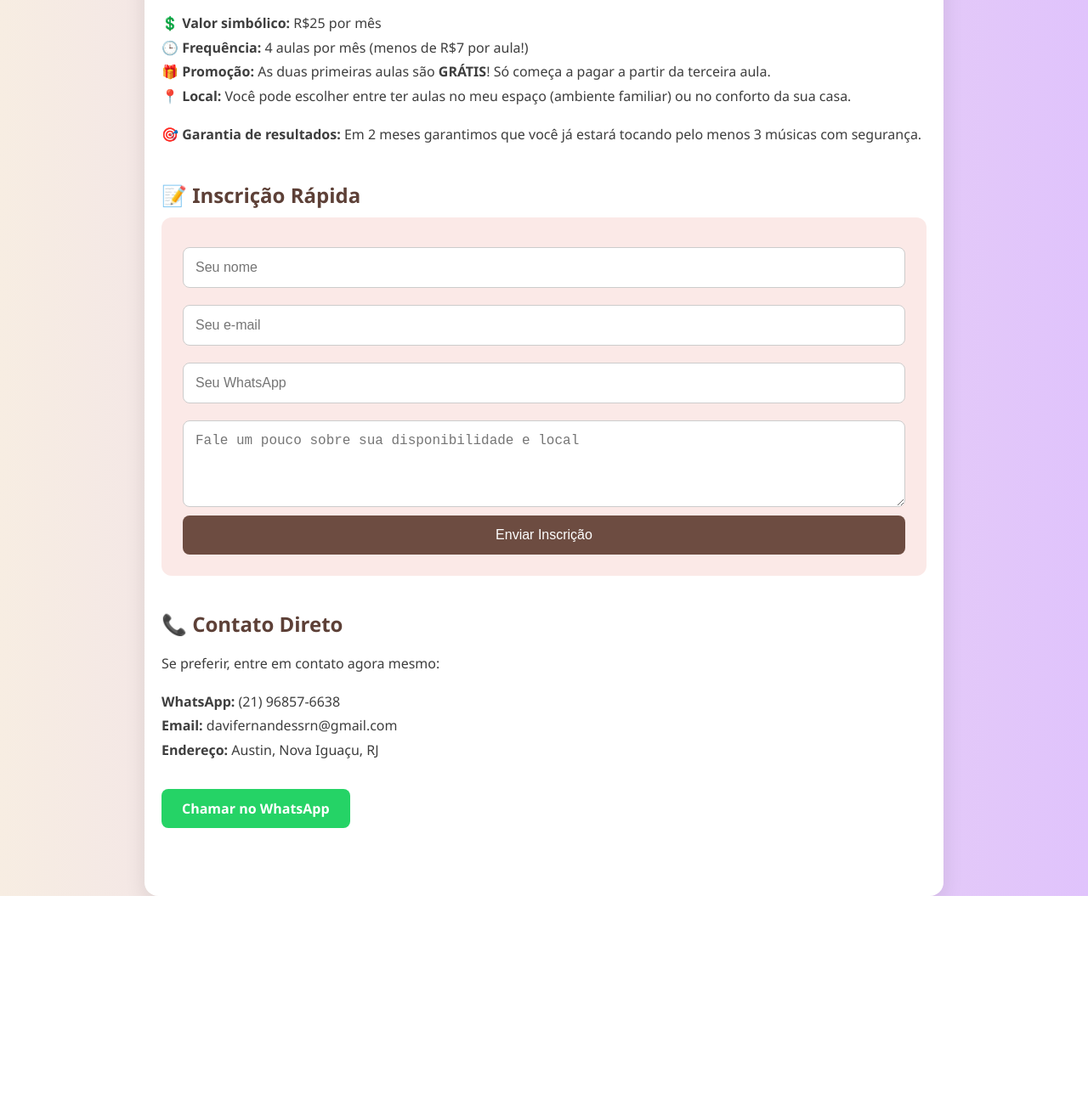
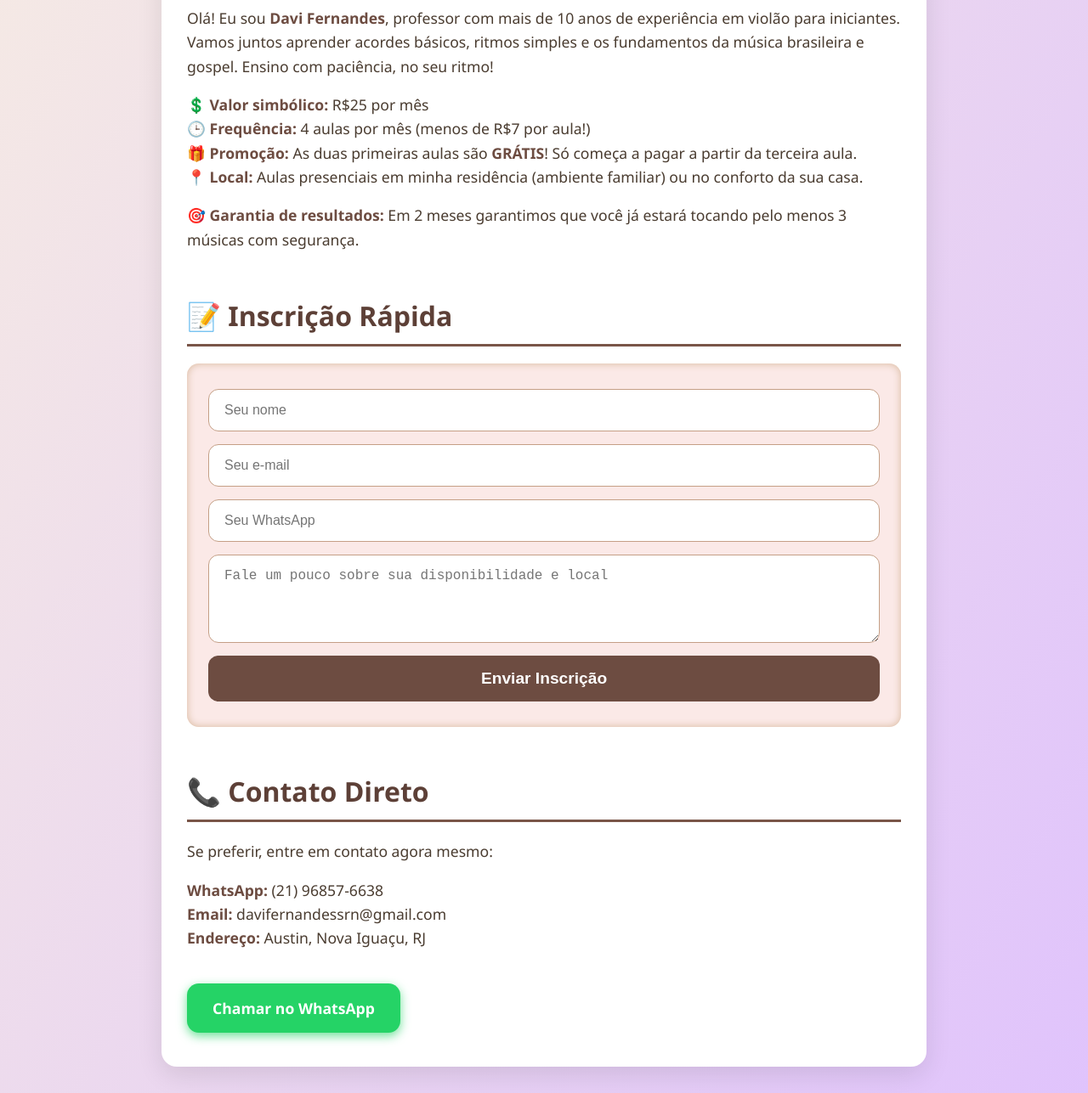
Before and after one commit to DaviFernandesSRN/Aula_Violao, a plain HTML site: page index.html in a window 1280 px wide. Shown: the part 414-1701 px from the top of the page at 85% size. Before the commit the page ends 1469 px from the top, so only its background shows below. Drawn offline with Linux system fonts and the light colour scheme.

Commit message:
Update index.html

```diff
--- a/index.html
+++ b/index.html
@@ -1,4 +1,3 @@
-
 <!DOCTYPE html>
 <html lang="pt-BR">
 <head>
@@ -6,98 +5,138 @@
   <meta name="viewport" content="width=device-width, initial-scale=1" />
   <title>aprenDAVIolão - Aulas de Violão para Iniciantes</title>
   <style>
+    /* Reset e base */
+    *, *::before, *::after {
+      box-sizing: border-box;
+    }
     body {
+      margin: 0;
       font-family: 'Segoe UI', Tahoma, Geneva, Verdana, sans-serif;
-      background: linear-gradient(to right, #f7ede2, #e0c3fc);
-      margin: 0;
-      padding: 0;
+      background: linear-gradient(120deg, #f7ede2 0%, #e0c3fc 100%);
       color: #3e3e3e;
+      line-height: 1.6;
+      -webkit-font-smoothing: antialiased;
+      -moz-osx-font-smoothing: grayscale;
     }
     header {
-      background: linear-gradient(to right, #4e342e, #795548);
-      color: #fff;
-      padding: 40px 20px;
+      background: linear-gradient(90deg, #4e342e 0%, #795548 100%);
+      color: white;
+      padding: 50px 20px;
       text-align: center;
-      box-shadow: 0 4px 10px rgba(0, 0, 0, 0.3);
+      box-shadow: 0 6px 15px rgba(0, 0, 0, 0.3);
+      position: sticky;
+      top: 0;
+      z-index: 999;
     }
     header h1 {
-      font-size: 2.8em;
-      margin-bottom: 10px;
-      text-shadow: 1px 1px 4px #00000044;
+      margin: 0;
+      font-size: 3rem;
+      letter-spacing: 3px;
+      text-shadow: 1px 1px 6px rgba(0,0,0,0.6);
     }
     header p {
-      font-size: 1.2em;
-      margin: 0;
+      margin-top: 10px;
+      font-weight: 600;
+      font-size: 1.2rem;
+      text-shadow: 1px 1px 3px rgba(0,0,0,0.4);
     }
     main {
-      padding: 40px 20px;
       max-width: 900px;
-      margin: auto;
-      background-color: #ffffff;
-      border-radius: 16px;
-      box-shadow: 0 8px 24px rgba(0, 0, 0, 0.1);
+      margin: 40px auto;
+      background: #fff;
+      border-radius: 18px;
+      box-shadow: 0 10px 30px rgba(0,0,0,0.1);
+      padding: 40px 30px;
     }
-    section {
-      margin-bottom: 40px;
+    section + section {
+      margin-top: 50px;
     }
     h2 {
       color: #5d4037;
-      margin-bottom: 10px;
+      font-size: 2rem;
+      margin-bottom: 20px;
+      border-bottom: 3px solid #795548;
+      padding-bottom: 8px;
     }
     p {
-      line-height: 1.8;
+      font-size: 1.1rem;
+      margin-bottom: 15px;
+      color: #4a3c30;
+    }
+    strong {
+      color: #6d4c41;
     }
     .contact {
-      background-color: #fbe9e7;
-      padding: 25px;
-      border-radius: 12px;
+      background: #fbe9e7;
+      padding: 30px 25px;
+      border-radius: 14px;
+      box-shadow: inset 0 0 10px #d7b89c;
     }
     form {
       display: flex;
       flex-direction: column;
     }
-    input,
-    textarea {
-      padding: 14px;
-      margin: 10px 0;
-      border: 1px solid #ccc;
-      border-radius: 8px;
-      font-size: 16px;
+    input, textarea {
+      padding: 15px 18px;
+      margin-bottom: 15px;
+      border: 1.8px solid #c59f86;
+      border-radius: 12px;
+      font-size: 1rem;
+      transition: border-color 0.3s ease;
+      resize: vertical;
+    }
+    input:focus, textarea:focus {
+      outline: none;
+      border-color: #7b5742;
+      box-shadow: 0 0 8px #a57c6e88;
     }
     button {
-      padding: 14px;
       background-color: #6d4c41;
       color: white;
-      font-size: 16px;
+      padding: 16px 0;
+      font-size: 1.2rem;
+      font-weight: 600;
       border: none;
+      border-radius: 12px;
       cursor: pointer;
-      border-radius: 8px;
-      transition: background-color 0.3s, transform 0.2s;
+      transition: background-color 0.3s ease, transform 0.2s ease;
     }
     button:hover {
       background-color: #5d4037;
-      transform: scale(1.03);
+      transform: scale(1.05);
     }
     .whatsapp-link {
       display: inline-block;
-      margin-top: 15px;
-      background-color: #25d366;
+      margin-top: 25px;
+      background-color: #25D366;
       color: white;
-      padding: 12px 24px;
-      border-radius: 8px;
+      font-weight: 700;
+      font-size: 1.1rem;
+      padding: 15px 30px;
+      border-radius: 14px;
       text-decoration: none;
-      font-weight: bold;
+      box-shadow: 0 4px 12px #25d366aa;
       transition: background-color 0.3s ease, transform 0.2s ease;
     }
     .whatsapp-link:hover {
       background-color: #1ebe5c;
-      transform: scale(1.05);
+      transform: scale(1.1);
     }
-    .success-message {
-      color: green;
-      font-weight: bold;
-      margin-top: 10px;
-      display: none;
+    /* Responsividade */
+    @media (max-width: 600px) {
+      header h1 {
+        font-size: 2.2rem;
+      }
+      main {
+        padding: 30px 20px;
+      }
+      h2 {
+        font-size: 1.6rem;
+      }
+      button, .whatsapp-link {
+        font-size: 1rem;
+        padding: 14px 20px;
+      }
     }
   </style>
 </head>
@@ -109,65 +148,33 @@
   <main>
     <section>
       <h2>🎶 Sobre as Aulas</h2>
-      <p>
-        Olá! Eu sou <strong>Davi Fernandes</strong>, professor com mais de 10 anos de experiência em violão para iniciantes. Vamos juntos aprender acordes básicos, ritmos simples e os fundamentos da música brasileira e gospel. Ensino com paciência, no seu ritmo!
-      </p>
-      <p>
-        <strong>💲 Valor simbólico:</strong> R$25 por mês<br />
-        <strong>🕒 Frequência:</strong> 4 aulas por mês (menos de R$7 por aula!)<br />
-        <strong>🎁 Promoção:</strong> As duas primeiras aulas são <strong>GRÁTIS</strong>! Só começa a pagar a partir da terceira aula.<br />
-        <strong>📍 Local:</strong> Você pode escolher entre ter aulas no meu espaço (ambiente familiar) ou no conforto da sua casa.
-      </p>
-      <p>
-        <strong>🎯 Garantia de resultados:</strong> Em 2 meses garantimos que você já estará tocando pelo menos 3 músicas com segurança.
-      </p>
+      <p>Olá! Eu sou <strong>Davi Fernandes</strong>, professor com mais de 10 anos de experiência em violão para iniciantes. Vamos juntos aprender acordes básicos, ritmos simples e os fundamentos da música brasileira e gospel. Ensino com paciência, no seu ritmo!</p>
+      <p><strong>💲 Valor simbólico:</strong> R$25 por mês<br />
+         <strong>🕒 Frequência:</strong> 4 aulas por mês (menos de R$7 por aula!)<br />
+         <strong>🎁 Promoção:</strong> As duas primeiras aulas são <strong>GRÁTIS</strong>! Só começa a pagar a partir da terceira aula.<br />
+         <strong>📍 Local:</strong> Aulas presenciais em minha residência (ambiente familiar) ou no conforto da sua casa.</p>
+      <p><strong>🎯 Garantia de resultados:</strong> Em 2 meses garantimos que você já estará tocando pelo menos 3 músicas com segurança.</p>
     </section>
-
     <section>
       <h2>📝 Inscrição Rápida</h2>
       <div class="contact">
-        <form action="https://formspree.io/f/xqkrlydo" method="POST">
+        <form action="https://formspree.io/f/mgvygjgp" method="POST">
           <input type="text" name="nome" placeholder="Seu nome" required />
           <input type="email" name="email" placeholder="Seu e-mail" required />
           <input type="tel" name="telefone" placeholder="Seu WhatsApp" required />
           <textarea name="mensagem" placeholder="Fale um pouco sobre sua disponibilidade e local" rows="4"></textarea>
           <button type="submit">Enviar Inscrição</button>
-          <p class="success-message" id="success-message">✅ Inscrição enviada com sucesso!</p>
         </form>
       </div>
     </section>
-
     <section>
       <h2>📞 Contato Direto</h2>
       <p>Se preferir, entre em contato agora mesmo:</p>
-      <p>
-        <strong>WhatsApp:</strong> (21) 96857-6638<br />
-        <strong>Email:</strong> davifernandessrn@gmail.com<br />
-        <strong>Endereço:</strong> Austin, Nova Iguaçu, RJ
-      </p>
-      <a class="whatsapp-link" href="https://wa.me/5521968576638" target="_blank">Chamar no WhatsApp</a>
+      <p><strong>WhatsApp:</strong> (21) 96857-6638<br />
+         <strong>Email:</strong> davifernandessrn@gmail.com<br />
+         <strong>Endereço:</strong> Austin, Nova Iguaçu, RJ</p>
+      <a class="whatsapp-link" href="https://wa.me/5521968576638" target="_blank" rel="noopener noreferrer">Chamar no WhatsApp</a>
     </section>
   </main>
-
-  <script>
-    const form = document.querySelector("form");
-    const successMessage = document.getElementById("success-message");
-    form.addEventListener("submit", function (e) {
-      e.preventDefault();
-      const data = new FormData(form);
-      fetch(form.action, {
-        method: "POST",
-        body: data,
-        headers: { Accept: "application/json" },
-      }).then((response) => {
-        if (response.ok) {
-          successMessage.style.display = "block";
-          form.reset();
-        } else {
-          alert("Houve um erro. Tente novamente mais tarde.");
-        }
-      });
-    });
-  </script>
 </body>
 </html>
```
